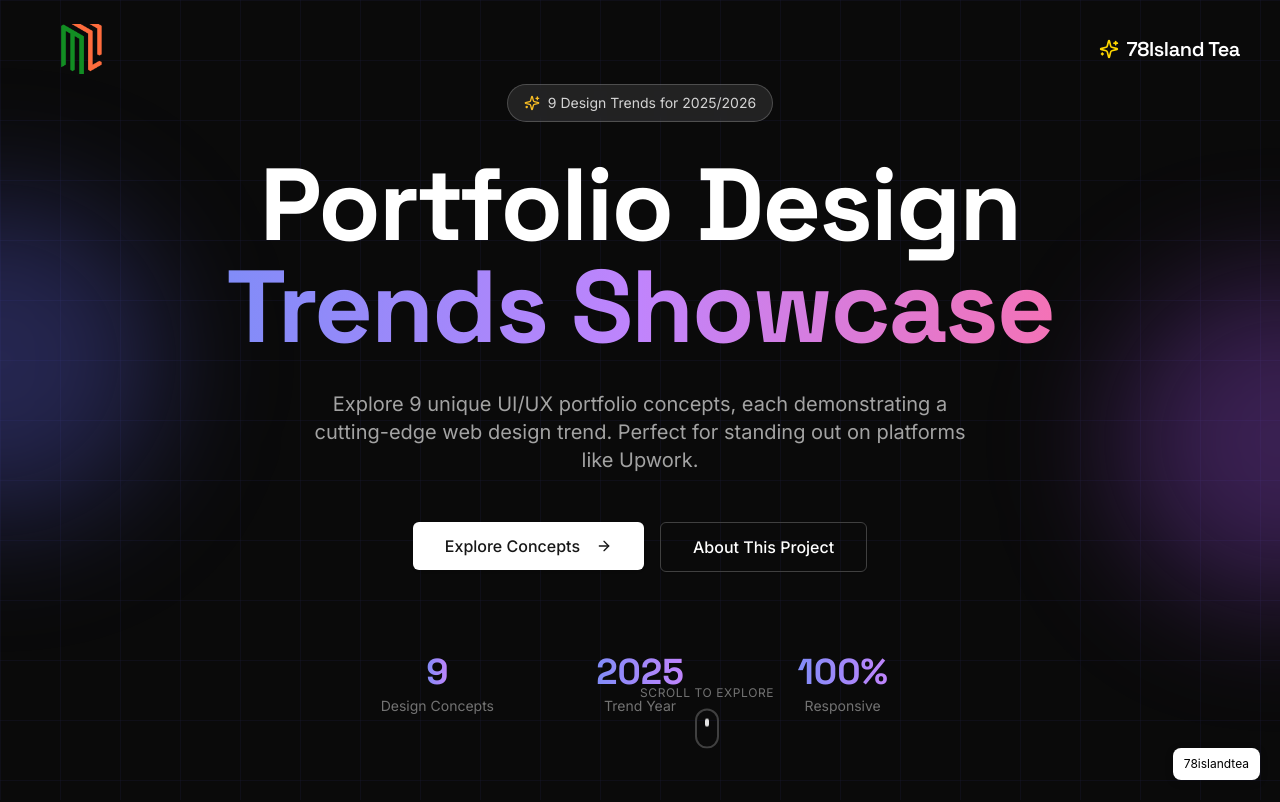
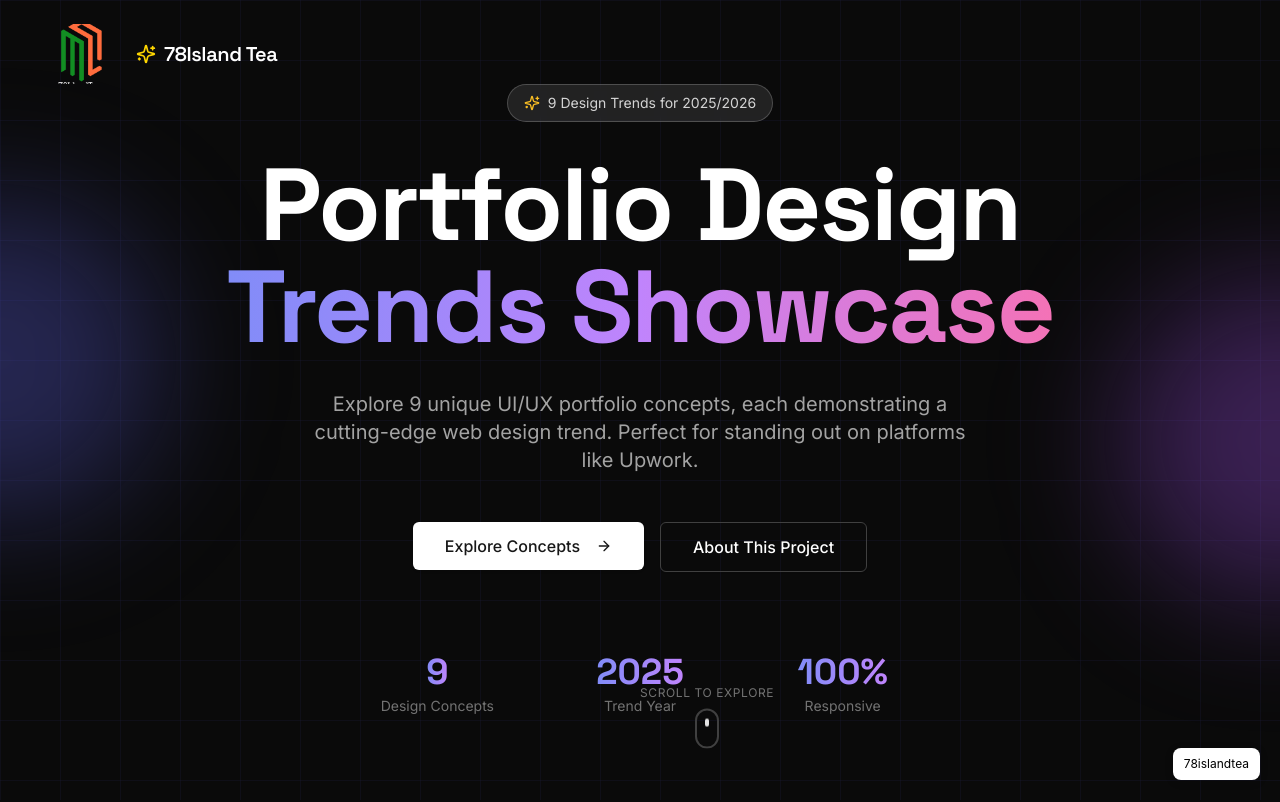
Before and after one commit to mujiyantoo/trilyuner, a React (Create React App) app in the folder frontend/: page / in a window 1280 px wide. Shown: the top 802 px of the page. Built offline with nearby package versions, Linux system fonts and the light colour scheme; a web font is replaced by a local one.

Commit message:
fix: group header logo and text, adjust logo crop height

```diff
--- a/frontend/src/App.css
+++ b/frontend/src/App.css
@@ -55,7 +55,7 @@
     display: flex;
     align-items: center;
     /* Crop bottom text of logo */
-    height: 50px;
+    height: 60px;
     /* Adjust height to only show the symbol */
     overflow: hidden;
 }
--- a/frontend/src/components/portfolios/LandingPage.jsx
+++ b/frontend/src/components/portfolios/LandingPage.jsx
@@ -34,12 +34,14 @@ const LandingPage = () => {
     <div className="min-h-screen bg-neutral-950 text-white" style={{ fontFamily: 'var(--font-sans)' }}>
       {/* Header - Only on Landing Page */}
       <div className="top-nav-overlay">
+        <div className="flex items-center gap-4">
           <div className="nav-logo">
             <img src="/logo.png" alt="78IslandTea Logo" />
           </div>
           <div className="nav-brand">
             <Sparkles className="nav-brand-icon" />
             <span className="nav-brand-text">78Island Tea</span>
+          </div>
         </div>
       </div>
 
```
Lines whose indentation alone changed are shown as unchanged.
